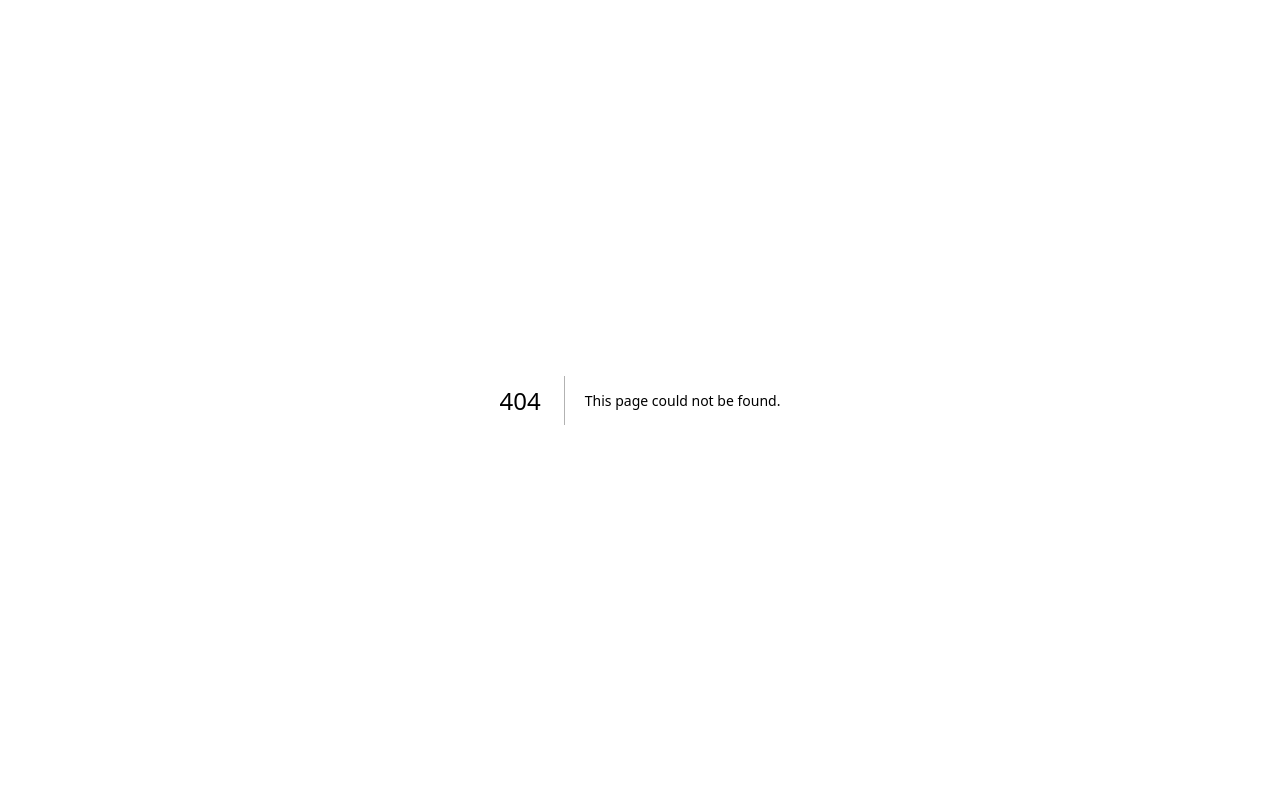
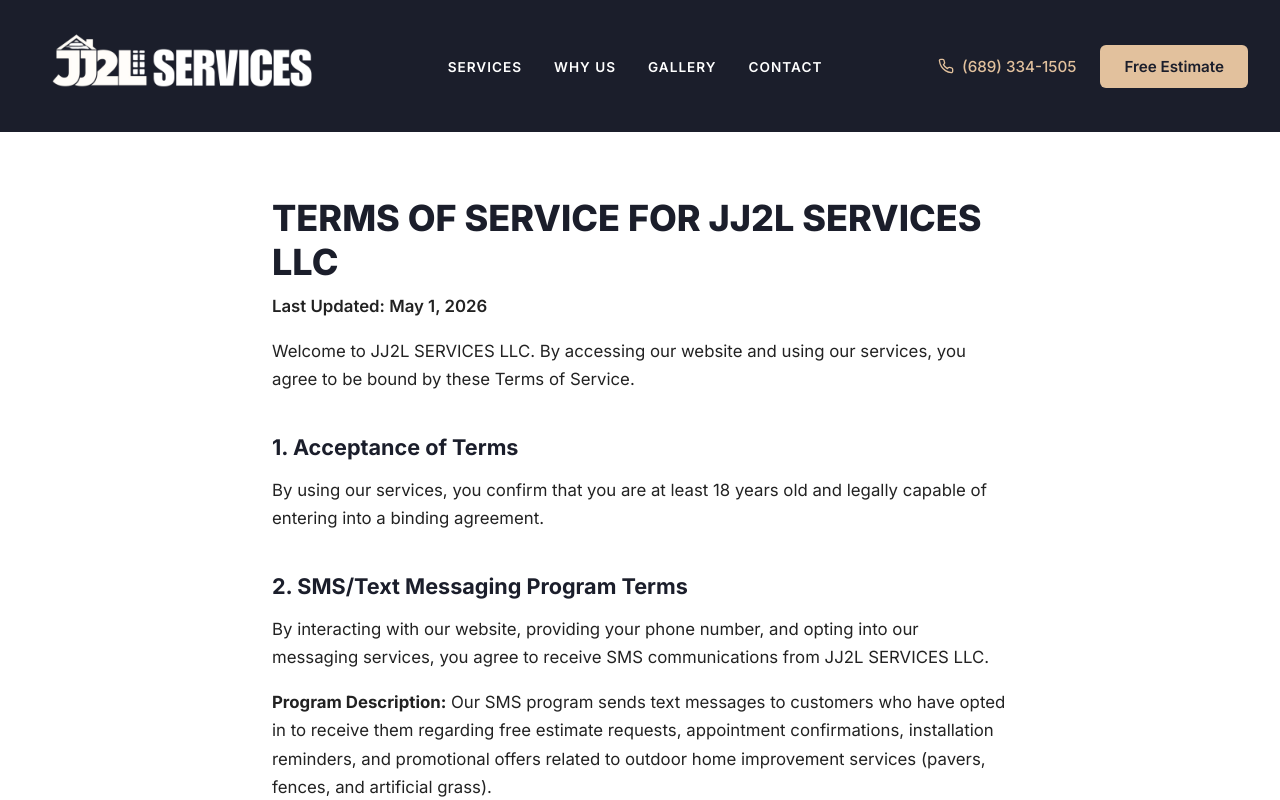
Before and after one commit to leonardorimes/jj2l, a Next.js app: page /termsofservice in a window 1280 px wide. Before the commit this address had no page. Shown: the top 800 px of the page. Built offline with nearby package versions, Linux system fonts and the light colour scheme.

Commit message:
subindo logo nova

```diff
--- a/src/app/globals.css
+++ b/src/app/globals.css
@@ -17,7 +17,10 @@
   padding: 0;
 }
 
-html,
+html {
+  scroll-behavior: smooth;
+}
+
 body {
   font-family: var(--font-family);
   background-color: var(--color-white);
--- /dev/null
+++ b/src/app/privacypolicy/privacy.module.css
@@ -0,0 +1,62 @@
+.pageWrapper {
+  display: flex;
+  flex-direction: column;
+  min-height: 100vh;
+}
+
+.navWrapper {
+  position: relative;
+  background-color: var(--color-primary-dark);
+}
+
+.navWrapper :global(nav) {
+  position: static !important; /* Override absolute positioning for internal pages */
+}
+
+.container {
+  flex: 1;
+  max-width: 800px;
+  margin: 0 auto;
+  padding: 4rem 2rem;
+}
+
+.content h1 {
+  font-size: 2.25rem;
+  font-weight: 800;
+  color: var(--color-primary-dark);
+  margin-bottom: 0.5rem;
+}
+
+.date {
+  color: var(--color-text-gray);
+  font-weight: 600;
+  margin-bottom: 2.5rem;
+  font-size: 0.95rem;
+}
+
+.content h2 {
+  font-size: 1.35rem;
+  font-weight: 700;
+  color: var(--color-primary-dark);
+  margin-top: 2.5rem;
+  margin-bottom: 1rem;
+}
+
+.content p {
+  line-height: 1.7;
+  color: var(--color-text-dark);
+  margin-bottom: 1rem;
+  font-size: 1.05rem;
+}
+
+.content address {
+  font-style: normal;
+  line-height: 1.7;
+  margin-top: 1rem;
+  color: var(--color-text-dark);
+  font-size: 1.05rem;
+}
+
+.content strong {
+  font-weight: 700;
+}
--- /dev/null
+++ b/src/app/termsofservice/page.tsx
@@ -0,0 +1,68 @@
+import Navbar from '@/components/Navbar';
+import Footer from '@/components/Footer';
+import styles from '../privacypolicy/privacy.module.css';
+import { Metadata } from 'next';
+
+export const metadata: Metadata = {
+  title: 'Terms of Service | JJ2L Services',
+  description: 'Terms of Service for JJ2L Services LLC',
+};
+
+export default function TermsOfService() {
+  return (
+    <main className={styles.pageWrapper}>
+      <div className={styles.navWrapper}>
+        <Navbar />
+      </div>
+
+      <div className={styles.container}>
+        <div className={styles.content}>
+          <h1>TERMS OF SERVICE FOR JJ2L SERVICES LLC</h1>
+          <p className={styles.date}>Last Updated: May 1, 2026</p>
+
+          <p>Welcome to JJ2L SERVICES LLC. By accessing our website and using our services, you agree to be bound by these Terms of Service.</p>
+
+          <h2>1. Acceptance of Terms</h2>
+          <p>By using our services, you confirm that you are at least 18 years old and legally capable of entering into a binding agreement.</p>
+
+          <h2>2. SMS/Text Messaging Program Terms</h2>
+          <p>By interacting with our website, providing your phone number, and opting into our messaging services, you agree to receive SMS communications from JJ2L SERVICES LLC.</p>
+
+          <p><strong>Program Description:</strong> Our SMS program sends text messages to customers who have opted in to receive them regarding free estimate requests, appointment confirmations, installation reminders, and promotional offers related to outdoor home improvement services (pavers, fences, and artificial grass).</p>
+
+          <p><strong>Opt-In Information:</strong> Consent is obtained through website forms where you explicitly check a box to receive messages. Providing your phone number without checking the consent box does not constitute an opt-in.</p>
+
+          <p><strong>Message Frequency:</strong> Message frequency varies based on your interaction with our services and the progress of your project.</p>
+
+          <p><strong>Rates:</strong> Message and data rates may apply depending on your mobile carrier plan.</p>
+
+          <p><strong>Opt-Out/Cancellation:</strong> You can cancel the SMS service at any time. Just text "STOP" to the number we are messaging you from. After you send the SMS message "STOP" to us, we will send you an SMS message to confirm that you have been unsubscribed. After this, you will no longer receive SMS messages from us.</p>
+
+          <p><strong>Help:</strong> If you are experiencing issues with the messaging program you can reply with the keyword "HELP" for more assistance, or you can get help directly at our contact information listed below.</p>
+
+          <p><strong>Carrier Liability:</strong> Carriers are not liable for delayed or undelivered messages.</p>
+
+          <p><strong>Privacy:</strong> For information on how we handle your data, please review our <a href="/privacypolicy" style={{ color: 'var(--color-accent)', textDecoration: 'underline' }}>Privacy Policy</a>.</p>
+
+          <h2>3. User Responsibilities</h2>
+          <p>You agree to use our website and services for lawful purposes only. You are responsible for providing accurate and current contact information and for notifying us if you change or deactivate your phone number.</p>
+
+          <h2>4. Limitation of Liability</h2>
+          <p>JJ2L SERVICES LLC shall not be liable for any indirect, incidental, or consequential damages resulting from the use or inability to use our services, including any delays in SMS delivery or technical issues beyond our control.</p>
+
+          <h2>5. Governing Law</h2>
+          <p>These terms shall be governed by and construed in accordance with the laws of the State of Florida, USA.</p>
+
+          <h2>6. Company Information</h2>
+          <address>
+            <strong>JJ2L SERVICES LLC</strong><br />
+            7935 Ava Jade Aly<br />
+            Winter Garden, FL 34787
+          </address>
+        </div>
+      </div>
+
+      <Footer />
+    </main>
+  );
+}
--- a/src/components/Cta.tsx
+++ b/src/components/Cta.tsx
@@ -11,7 +11,7 @@
           Contact JJ2L Construction today for a free estimate and let us transform your backyard.
         </p>
         <div className={styles.actions}>
-          <Link href="#contact" className={styles.primaryBtn}>
+          <Link href="/#contact" className={styles.primaryBtn}>
             Get Free Estimate
           </Link>
           <a href="tel:6893341505" className={styles.secondaryBtn}>
--- a/src/components/Footer.module.css
+++ b/src/components/Footer.module.css
@@ -23,18 +23,14 @@
 }
 
 .logo {
-  color: var(--color-white);
-  font-size: 1.5rem;
-  font-weight: 800;
   display: flex;
-  flex-direction: column;
-  line-height: 1;
+  align-items: flex-start;
   margin-bottom: 1.5rem;
 }
 
-.logo span {
-  font-size: 0.75rem;
-  letter-spacing: 2px;
+.logoImage {
+  height: auto;
+  max-height: 180px;
 }
 
 .description {
@@ -83,6 +79,28 @@
   text-align: center;
   color: #808080;
   font-size: 0.85rem;
+  display: flex;
+  flex-direction: column;
+  gap: 1rem;
+}
+
+.legalLinks {
+  display: flex;
+  justify-content: center;
+  gap: 1rem;
+  align-items: center;
+}
+
+.legalLinks a {
+  transition: color 0.2s ease;
+}
+
+.legalLinks a:hover {
+  color: var(--color-accent);
+}
+
+.separator {
+  color: #444;
 }
 
 @media (max-width: 992px) {
--- a/src/components/Footer.tsx
+++ b/src/components/Footer.tsx
@@ -1,4 +1,5 @@
 import Link from 'next/link';
+import Image from 'next/image';
 import { LuPhone, LuMail } from 'react-icons/lu';
 import styles from './Footer.module.css';
 
@@ -9,7 +10,14 @@
         <div className={styles.grid}>
           <div className={styles.column}>
             <Link href="/" className={styles.logo}>
-              JJ2L<span>SERVICES</span>
+              <Image
+                src="/Logo_JJ2L.png"
+                alt="JJ2L Services Logo"
+                width={360}
+                height={180}
+                className={styles.logoImage}
+                style={{ objectFit: 'contain' }}
+              />
             </Link>
             <p className={styles.description}>
               Professional outdoor home improvement services for homeowners in Florida. Fences, pavers, and artificial grass installed right.
@@ -19,10 +27,10 @@
           <div className={styles.column}>
             <h4 className={styles.columnTitle}>QUICK LINKS</h4>
             <ul className={styles.linkList}>
-              <li><Link href="#services" className={styles.link}>Services</Link></li>
-              <li><Link href="#why-us" className={styles.link}>Why Us</Link></li>
-              <li><Link href="#gallery" className={styles.link}>Gallery</Link></li>
-              <li><Link href="#contact" className={styles.link}>Contact</Link></li>
+              <li><Link href="/#services" className={styles.link}>Services</Link></li>
+              <li><Link href="/#why-us" className={styles.link}>Why Us</Link></li>
+              <li><Link href="/#gallery" className={styles.link}>Gallery</Link></li>
+              <li><Link href="/#contact" className={styles.link}>Contact</Link></li>
             </ul>
           </div>
 
@@ -47,6 +55,11 @@
 
         <div className={styles.bottomBar}>
           <p>&copy; {new Date().getFullYear()} JJ2L Construction Company. All rights reserved.</p>
+          <div className={styles.legalLinks}>
+            <Link href="/privacypolicy">Privacy Policy</Link>
+            <span className={styles.separator}>|</span>
+            <Link href="/termsofservice">Terms of Service</Link>
+          </div>
         </div>
       </div>
     </footer>
--- a/src/components/Hero.tsx
+++ b/src/components/Hero.tsx
@@ -27,7 +27,7 @@
         </p>
 
         <div className={styles.actions}>
-          <Link href="#contact" className={styles.primaryBtn}>
+          <Link href="/#contact" className={styles.primaryBtn}>
             Get Free Estimate
           </Link>
           <a href="tel:6893341505" className={styles.secondaryBtn}>
--- a/src/components/Navbar.module.css
+++ b/src/components/Navbar.module.css
@@ -23,17 +23,13 @@
 }
 
 .logo {
-  color: var(--color-white);
-  font-size: 1.25rem;
-  font-weight: 800;
   display: flex;
-  flex-direction: column;
-  line-height: 1;
+  align-items: center;
 }
 
-.logo span {
-  font-size: 0.6rem;
-  letter-spacing: 2px;
+.logoImage {
+  height: auto;
+  max-height: 150px;
 }
 
 .navLinks {
--- a/src/components/Navbar.tsx
+++ b/src/components/Navbar.tsx
@@ -8,15 +8,22 @@
       <div className={styles.container}>
         <div className={styles.logoContainer}>
           <Link href="/" className={styles.logo}>
-            JJ2L<span>SERVICES</span>
+            <Image
+              src="/Logo_JJ2L.png"
+              alt="JJ2L Services Logo"
+              width={300}
+              height={150}
+              className={styles.logoImage}
+              style={{ objectFit: 'contain' }}
+            />
           </Link>
         </div>
 
         <ul className={styles.navLinks}>
-          <li><Link href="#services" className={styles.navLink}>SERVICES</Link></li>
-          <li><Link href="#why-us" className={styles.navLink}>WHY US</Link></li>
-          <li><Link href="#gallery" className={styles.navLink}>GALLERY</Link></li>
-          <li><Link href="#contact" className={styles.navLink}>CONTACT</Link></li>
+          <li><Link href="/#services" className={styles.navLink}>SERVICES</Link></li>
+          <li><Link href="/#why-us" className={styles.navLink}>WHY US</Link></li>
+          <li><Link href="/#gallery" className={styles.navLink}>GALLERY</Link></li>
+          <li><Link href="/#contact" className={styles.navLink}>CONTACT</Link></li>
         </ul>
 
         <div className={styles.actions}>
@@ -24,7 +31,7 @@
             <svg xmlns="http://www.w3.org/polygons" width="16" height="16" viewBox="0 0 24 24" fill="none" stroke="currentColor" strokeWidth="2" strokeLinecap="round" strokeLinejoin="round"><path d="M22 16.92v3a2 2 0 0 1-2.18 2 19.79 19.79 0 0 1-8.63-3.07 19.5 19.5 0 0 1-6-6 19.79 19.79 0 0 1-3.07-8.67A2 2 0 0 1 4.11 2h3a2 2 0 0 1 2 1.72 12.84 12.84 0 0 0 .7 2.81 2 2 0 0 1-.45 2.11L8.09 9.91a16 16 0 0 0 6 6l1.27-1.27a2 2 0 0 1 2.11-.45 12.84 12.84 0 0 0 2.81.7A2 2 0 0 1 22 16.92z"></path></svg>
             <span>(689) 334-1505</span>
           </div>
-          <Link href="#contact" className={styles.estimateBtn}>
+          <Link href="/#contact" className={styles.estimateBtn}>
             Free Estimate
           </Link>
         </div>
```
Also changed, not shown: src/app/privacypolicy/page.tsx (added, +54 -0 lines), public/Logo_JJ2L.png.
